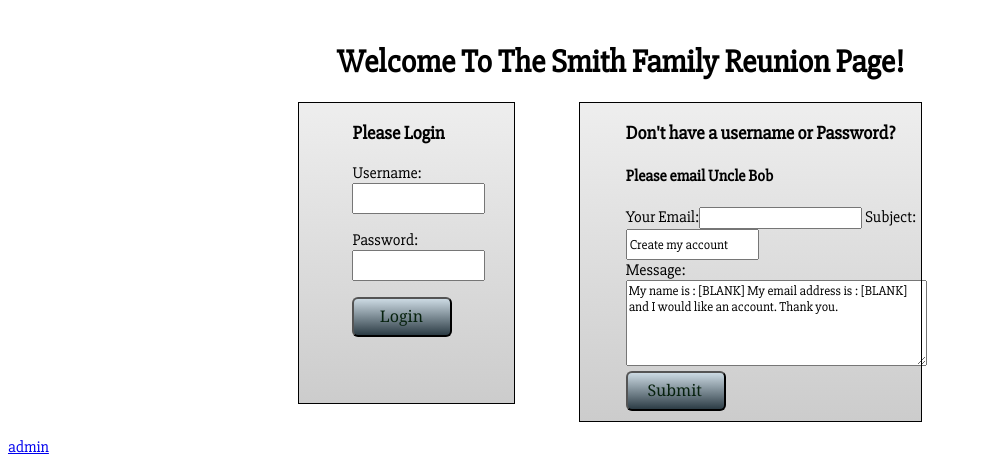
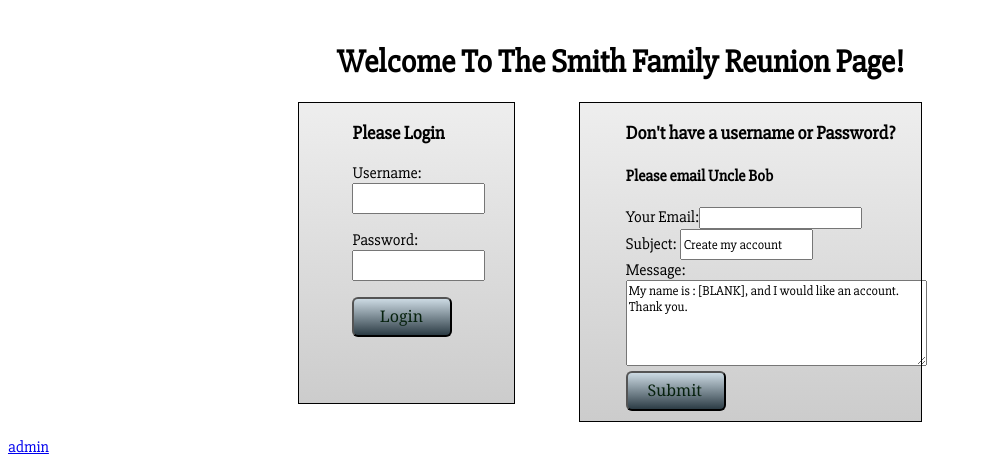
Before and after one commit to Wisertown/Family_reunion_planner, a CodeIgniter app: page /database/ in a window 1280 px wide. Shown: the part 487-960 px from the top of the page, without its empty margins (0-982 px from the left). Run offline with CodeIgniter, Linux system fonts and the light colour scheme.

Commit message:
push before heroku launch

```diff
--- a/application/views/index.php
+++ b/application/views/index.php
@@ -7,6 +7,7 @@
 	<title>Smith Family Reunion Page</title>
 </head>
 <body>
+
 	<div id="chunk">
 		<head id="head">
 			<img class="pic1" src="/assets/img/Smith_family.jpg" alt="The smith family">
@@ -37,12 +38,12 @@
 					<h4>Please email Uncle Bob</h4>
 					<form action="Emails/send" method="post">
 
-						Your Email:<input type="text" id="fr_email" name="fr_email" value="<?php set_value('fr_email')?>">
+						Your Email:<input type="text" id="fr_email" name="fr_email" value="<?php set_value('fr_email')?>"><br>
 	  					<input type="hidden" name="to_email" value="wiserton27@gmail.com">
 	  					Subject: <input id="subject" class="in" name="subject" type="text" value="Create my account <?php set_value('subject')?>"/><br />
 
 	  					Message:<br />
-	  					<textarea id="comment_id" name="comment" contenteditable rows="5" cols="40" value="<?php set_value('comment')?>">My name is : [BLANK] My email address is : [BLANK] and I would like an account. Thank you.
+	  					<textarea id="comment_id" name="comment" contenteditable rows="5" cols="40" value="<?php set_value('comment')?>">My name is : [BLANK], and I would like an account. Thank you.
 	  					</textarea><br />
 	  					<input class="btn" type="submit" value="Submit" />
   					</form>
```
Also changed, not shown: application/controllers/emails.php (+5 -2 lines).
